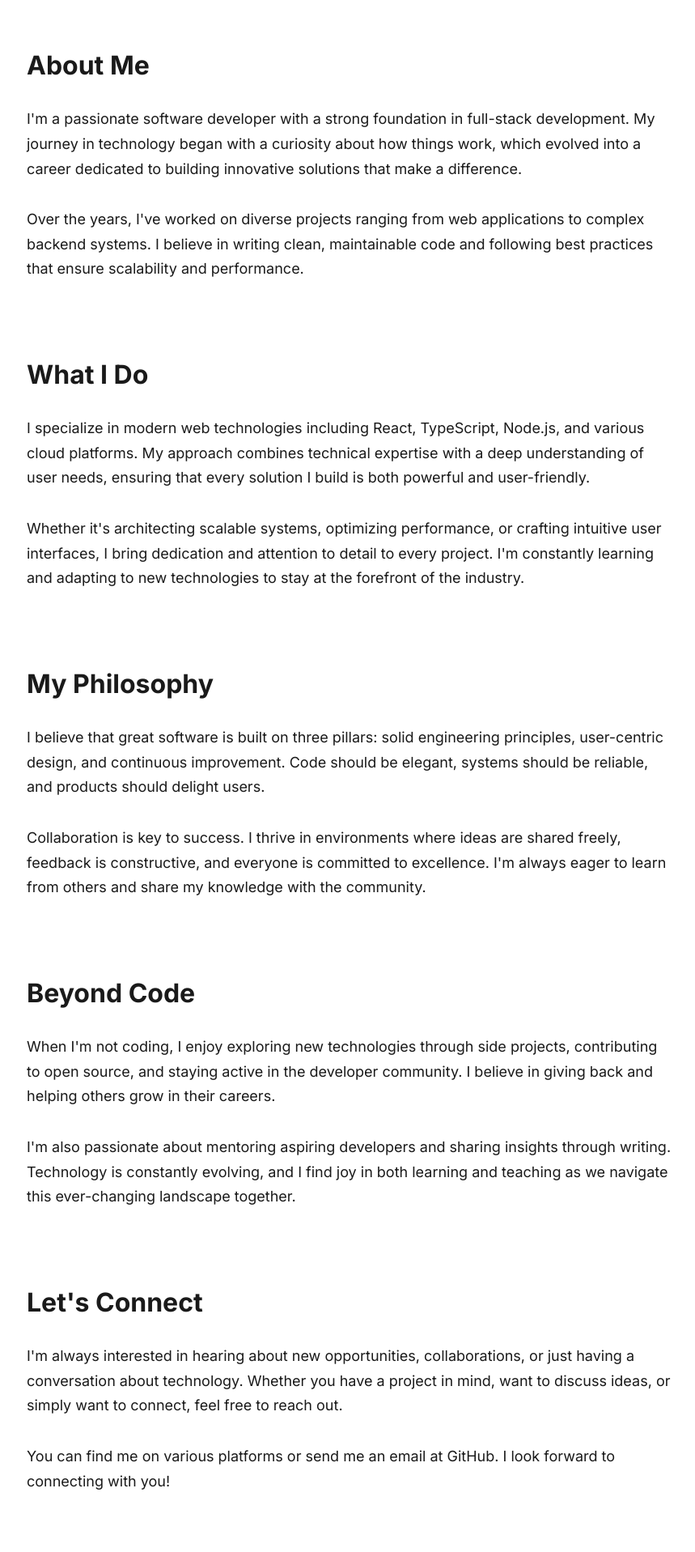
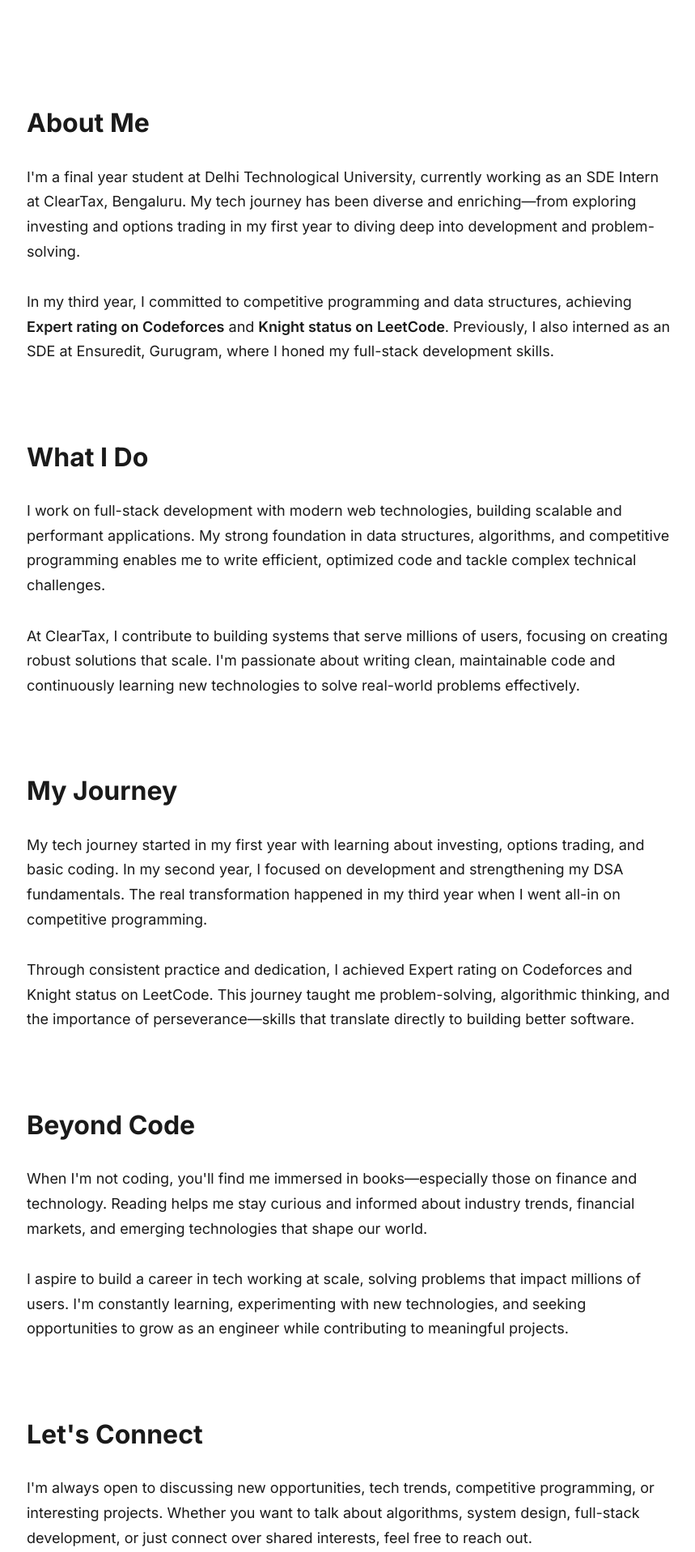
Before and after one commit to Jaan-Mustafa/mdrizabul, a React (Vite) app: page / in a window 1280 px wide. Shown: the part 880-2797 px from the top of the page at 81% size, without its empty margins (39-898 px from the left). Built offline with nearby package versions, Linux system fonts and the light colour scheme.

Commit message:
changes committed

```diff
--- a/src/data/hero.ts
+++ b/src/data/hero.ts
@@ -2,11 +2,11 @@
 
 export const heroData: HeroSection = {
   name: 'Md Rizabul',
-  tagline: 'Developer / Engineer / Problem Solver',
+  tagline: 'Software Developer | Competitive Programmer | Codeforces Expert',
   bio: [
-    'I am a software developer passionate about building elegant solutions to complex problems.',
-    'I specialize in full-stack development, with expertise in modern web technologies and a focus on creating performant, user-centric applications.',
-    'When I\'m not coding, I enjoy exploring new technologies, contributing to open source, and sharing knowledge through writing and mentoring.'
+    'Final year student at Delhi Technological University, currently working as an SDE Intern at ClearTax, Bengaluru.',
+    'Passionate about building scalable systems and solving complex problems. Achieved Expert rating on Codeforces and Knight status on LeetCode through dedicated competitive programming.',
+    'Love reading finance and tech books, exploring new technologies, and working on challenging projects that make an impact.'
   ],
   profileImage: '/riz.png',
   socialLinks: [
--- a/src/pages/Home.tsx
+++ b/src/pages/Home.tsx
@@ -12,69 +12,74 @@
           <div className="home-content__section">
             <h2>About Me</h2>
             <p>
-              I'm a passionate software developer with a strong foundation in full-stack development.
-              My journey in technology began with a curiosity about how things work, which evolved into
-              a career dedicated to building innovative solutions that make a difference.
+              I'm a final year student at Delhi Technological University, currently working as an SDE Intern
+              at ClearTax, Bengaluru. My tech journey has been diverse and enriching—from exploring investing
+              and options trading in my first year to diving deep into development and problem-solving.
             </p>
             <p>
-              Over the years, I've worked on diverse projects ranging from web applications to complex
-              backend systems. I believe in writing clean, maintainable code and following best practices
-              that ensure scalability and performance.
+              In my third year, I committed to competitive programming and data structures, achieving
+              <strong> Expert rating on Codeforces</strong> and <strong>Knight status on LeetCode</strong>.
+              Previously, I also interned as an SDE at Ensuredit, Gurugram, where I honed my full-stack
+              development skills.
             </p>
           </div>
 
           <div className="home-content__section">
             <h2>What I Do</h2>
             <p>
-              I specialize in modern web technologies including React, TypeScript, Node.js, and various
-              cloud platforms. My approach combines technical expertise with a deep understanding of user
-              needs, ensuring that every solution I build is both powerful and user-friendly.
+              I work on full-stack development with modern web technologies, building scalable and performant
+              applications. My strong foundation in data structures, algorithms, and competitive programming
+              enables me to write efficient, optimized code and tackle complex technical challenges.
             </p>
             <p>
-              Whether it's architecting scalable systems, optimizing performance, or crafting intuitive
-              user interfaces, I bring dedication and attention to detail to every project. I'm constantly
-              learning and adapting to new technologies to stay at the forefront of the industry.
+              At ClearTax, I contribute to building systems that serve millions of users, focusing on
+              creating robust solutions that scale. I'm passionate about writing clean, maintainable code
+              and continuously learning new technologies to solve real-world problems effectively.
             </p>
           </div>
 
           <div className="home-content__section">
-            <h2>My Philosophy</h2>
+            <h2>My Journey</h2>
             <p>
-              I believe that great software is built on three pillars: solid engineering principles,
-              user-centric design, and continuous improvement. Code should be elegant, systems should
-              be reliable, and products should delight users.
+              My tech journey started in my first year with learning about investing, options trading,
+              and basic coding. In my second year, I focused on development and strengthening my DSA
+              fundamentals. The real transformation happened in my third year when I went all-in on
+              competitive programming.
             </p>
             <p>
-              Collaboration is key to success. I thrive in environments where ideas are shared freely,
-              feedback is constructive, and everyone is committed to excellence. I'm always eager to
-              learn from others and share my knowledge with the community.
+              Through consistent practice and dedication, I achieved Expert rating on Codeforces and
+              Knight status on LeetCode. This journey taught me problem-solving, algorithmic thinking,
+              and the importance of perseverance—skills that translate directly to building better software.
             </p>
           </div>
 
           <div className="home-content__section">
             <h2>Beyond Code</h2>
             <p>
-              When I'm not coding, I enjoy exploring new technologies through side projects, contributing
-              to open source, and staying active in the developer community. I believe in giving back and
-              helping others grow in their careers.
+              When I'm not coding, you'll find me immersed in books—especially those on finance and technology.
+              Reading helps me stay curious and informed about industry trends, financial markets, and emerging
+              technologies that shape our world.
             </p>
             <p>
-              I'm also passionate about mentoring aspiring developers and sharing insights through writing.
-              Technology is constantly evolving, and I find joy in both learning and teaching as we navigate
-              this ever-changing landscape together.
+              I aspire to build a career in tech working at scale, solving problems that impact millions of users.
+              I'm constantly learning, experimenting with new technologies, and seeking opportunities to grow as
+              an engineer while contributing to meaningful projects.
             </p>
           </div>
 
           <div className="home-content__section">
             <h2>Let's Connect</h2>
             <p>
-              I'm always interested in hearing about new opportunities, collaborations, or just having a
-              conversation about technology. Whether you have a project in mind, want to discuss ideas,
-              or simply want to connect, feel free to reach out.
+              I'm always open to discussing new opportunities, tech trends, competitive programming, or
+              interesting projects. Whether you want to talk about algorithms, system design, full-stack
+              development, or just connect over shared interests, feel free to reach out.
             </p>
             <p>
-              You can find me on various platforms or send me an email at {heroData.socialLinks[0]?.platform}.
-              I look forward to connecting with you!
+              You can find me on {heroData.socialLinks.map((link, i) =>
+                i === heroData.socialLinks.length - 1 ? `or ${link.platform}` :
+                i === heroData.socialLinks.length - 2 ? link.platform + ' ' :
+                link.platform + ', '
+              ).join('')}. Let's connect and build something amazing together!
             </p>
           </div>
         </div>
```
